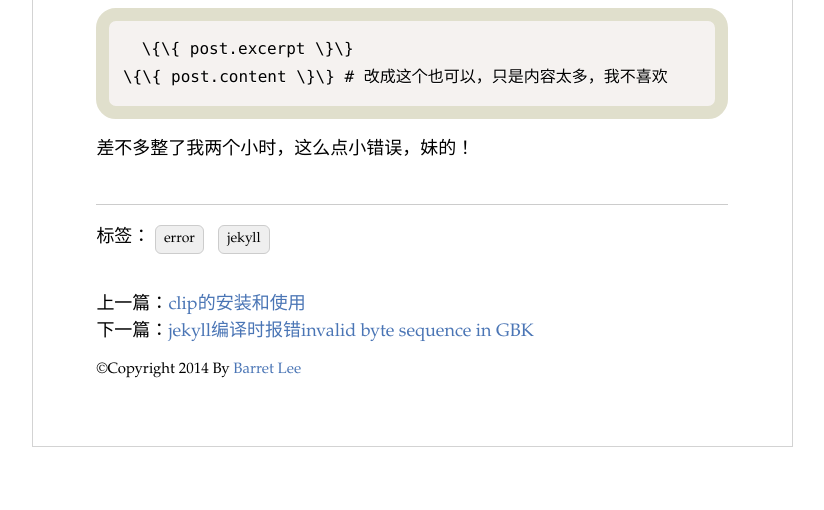
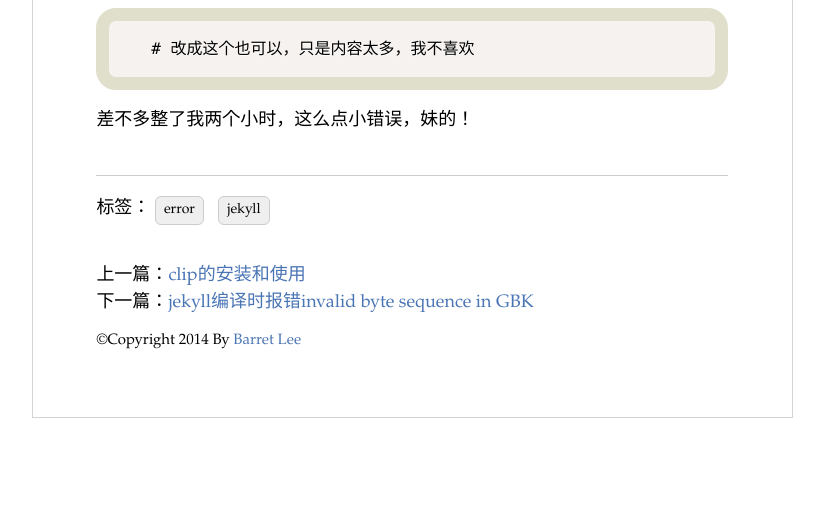
Before and after one commit to barretlee/snippets, a Jekyll site: the page built from _posts/2014-04-26-gsup-error-in-atom-file.md, in a window 1280 px wide. Shown: the part 611-1121 px from the top of the page, without its empty margins (39-863 px from the left). Built offline with Jekyll 4.4.1, drawn with Linux system fonts in a browser that asks for light colours; Markdown is read by kramdown in place of the engine named in the settings; comment, search, counter and statistics services are not loaded; after the commit the page ends 1092 px from its top, so only the background shows below that.

Commit message:
Update 2014-04-26-gsup-error-in-atom-file.md

```diff
--- a/_posts/2014-04-26-gsup-error-in-atom-file.md
+++ b/_posts/2014-04-26-gsup-error-in-atom-file.md
@@ -12,7 +12,7 @@ tags: error jekyll
 
 再 `atom.xml` 中我写了一句 \{\{ post.description \}\}，以前一直是这样的啊，没报错。不知道 github pages 的后台 jekyll 编译器是不是做了版本或者其他方面的修改，定位到这个位置之后，把内容改成了
 
-    \{\{ post.excerpt \}\}
-    \{\{ post.content \}\} # 改成这个也可以，只是内容太多，我不喜欢
+    {{ post.excerpt }}
+    {{ post.content }} # 改成这个也可以，只是内容太多，我不喜欢
 
 差不多整了我两个小时，这么点小错误，妹的！
```
